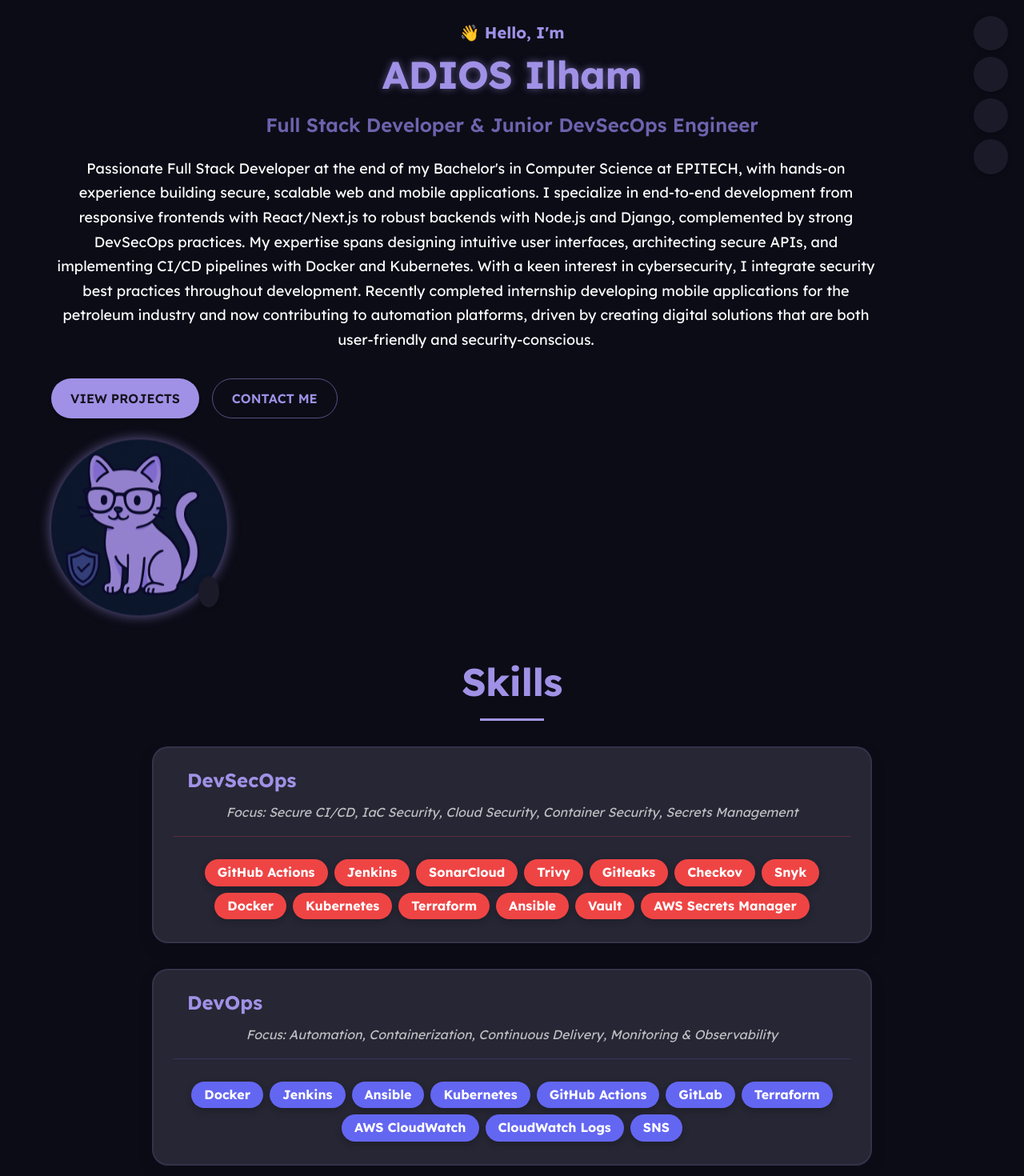
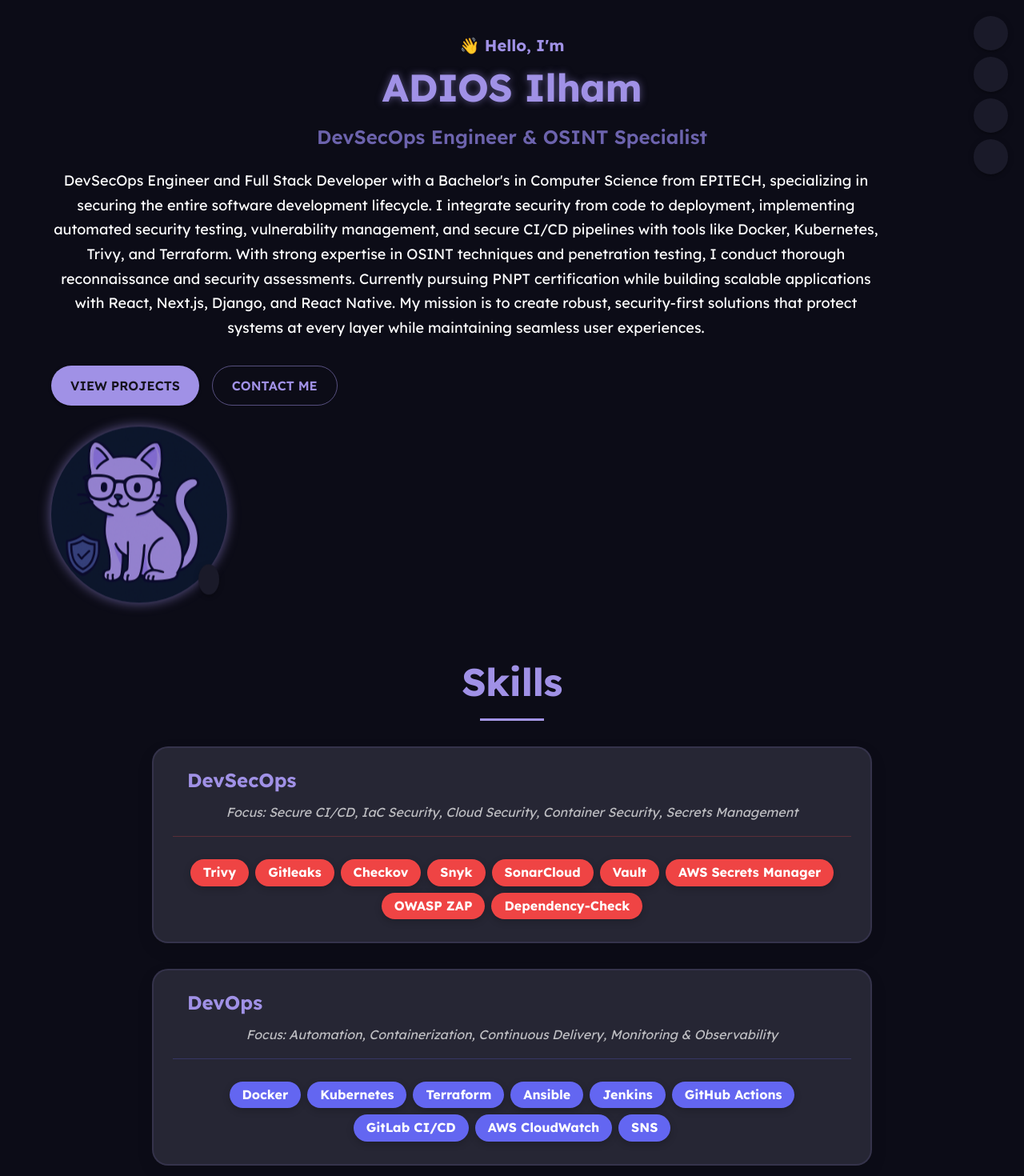
Before and after one commit to leelee222/my_portfolio, a React (Create React App) app in the folder ilham-portfolio/: page / in a window 1280 px wide. Shown: the top 1470 px of the page at 80% size. Built offline with nearby package versions, Linux system fonts and the light colour scheme; some icons are missing.

Commit message:
updating skills, about me

```diff
--- a/ilham-portfolio/src/MainPage.js
+++ b/ilham-portfolio/src/MainPage.js
@@ -349,33 +349,28 @@ const Portfolio = () => {
   const skills = {
     devsecops: {
       tools: [
-        "GitHub Actions",
-        "Jenkins",
-        "SonarCloud",
         "Trivy",
         "Gitleaks",
         "Checkov",
         "Snyk",
-        "Docker",
-        "Kubernetes",
-        "Terraform",
-        "Ansible",
+        "SonarCloud",
         "Vault",
-        "AWS Secrets Manager"
+        "AWS Secrets Manager",
+        "OWASP ZAP",
+        "Dependency-Check"
       ],
       focus: "Secure CI/CD, IaC Security, Cloud Security, Container Security, Secrets Management"
     },
     devops: {
       tools: [
         "Docker",
+        "Kubernetes",
+        "Terraform",
+        "Ansible",
         "Jenkins",
-        "Ansible",
-        "Kubernetes",
         "GitHub Actions",
-        "GitLab",
-        "Terraform",
+        "GitLab CI/CD",
         "AWS CloudWatch",
-        "CloudWatch Logs",
         "SNS"
       ],
       focus: "Automation, Containerization, Continuous Delivery, Monitoring & Observability"
@@ -717,11 +712,18 @@ const Portfolio = () => {
                   ADIOS Ilham
                 </GlowingText>
                 <Typography variant="h5" color="secondary" gutterBottom>
-                  Full Stack Developer & Junior DevSecOps Engineer
+                  DevSecOps Engineer & OSINT Specialist
                 </Typography>
 
                 <Typography variant="body1" sx={{ mt: 3, mb: 4, maxWidth: '90%' }}>
-                  Passionate Full Stack Developer at the end of my Bachelor's in Computer Science at EPITECH, with hands-on experience building secure, scalable web and mobile applications. I specialize in end-to-end development from responsive frontends with React/Next.js to robust backends with Node.js and Django, complemented by strong DevSecOps practices. My expertise spans designing intuitive user interfaces, architecting secure APIs, and implementing CI/CD pipelines with Docker and Kubernetes. With a keen interest in cybersecurity, I integrate security best practices throughout development. Recently completed internship developing mobile applications for the petroleum industry and now contributing to automation platforms, driven by creating digital solutions that are both user-friendly and security-conscious.
+                  DevSecOps Engineer and Full Stack Developer with a Bachelor's in Computer Science from EPITECH,
+                  specializing in securing the entire software development lifecycle. I integrate security from code to
+                  deployment, implementing automated security testing, vulnerability management, and secure CI/CD pipelines
+                  with tools like Docker, Kubernetes, Trivy, and Terraform. With strong expertise in OSINT techniques and
+                  penetration testing, I conduct thorough reconnaissance and security assessments. Currently pursuing PNPT
+                  certification while building scalable applications with React, Next.js, Django, and React Native.
+                  My mission is to create robust, security-first solutions that protect systems at every layer while
+                  maintaining seamless user experiences.
                 </Typography>
 
                 <Box sx={{ display: 'flex', gap: 2 }}>
```
